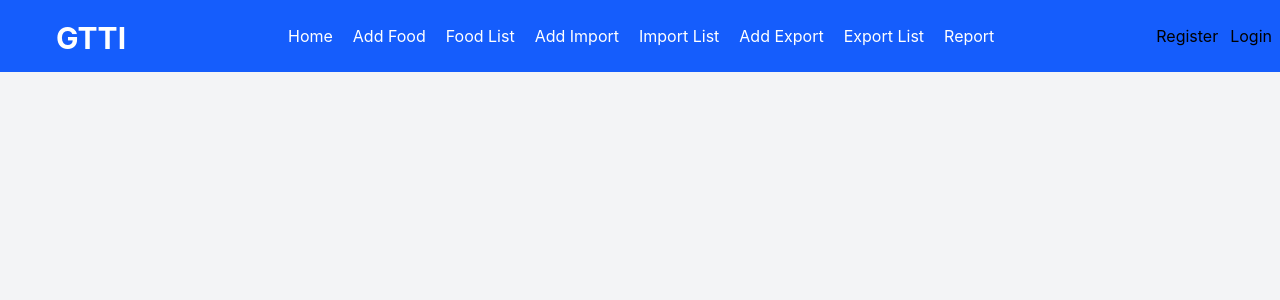
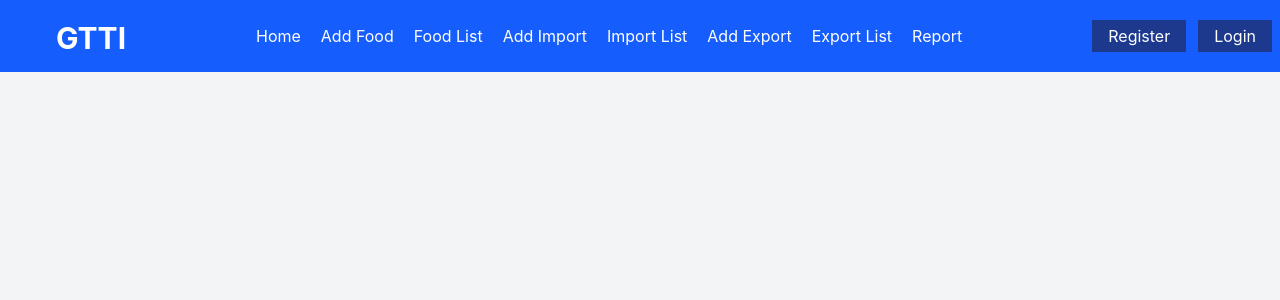
Before and after one commit to niyomugaboetiene/GTTI-COMPANY-Ltd, a React app in the folder frontend/: page / in a window 1280 px wide. Shown: the top 300 px of the page. Built offline with nearby package versions, Linux system fonts and the light colour scheme; the HTML template or start-up script is replaced by a standard one.

Commit message:
Commit of frontend

```diff
--- a/frontend/src/App.jsx
+++ b/frontend/src/App.jsx
@@ -42,8 +42,8 @@ function App() {
         </nav>
         </div>
         <div className="flex space-x-3">
-          <button>Register</button>
-          <button>Login</button>
+          <button className="bg-blue-900 text-white px-4 h-8 mt-3">Register</button>
+          <button className="bg-blue-900 text-white px-4 h-8 mt-3">Login</button>
         </div>
      </div>
 
```
